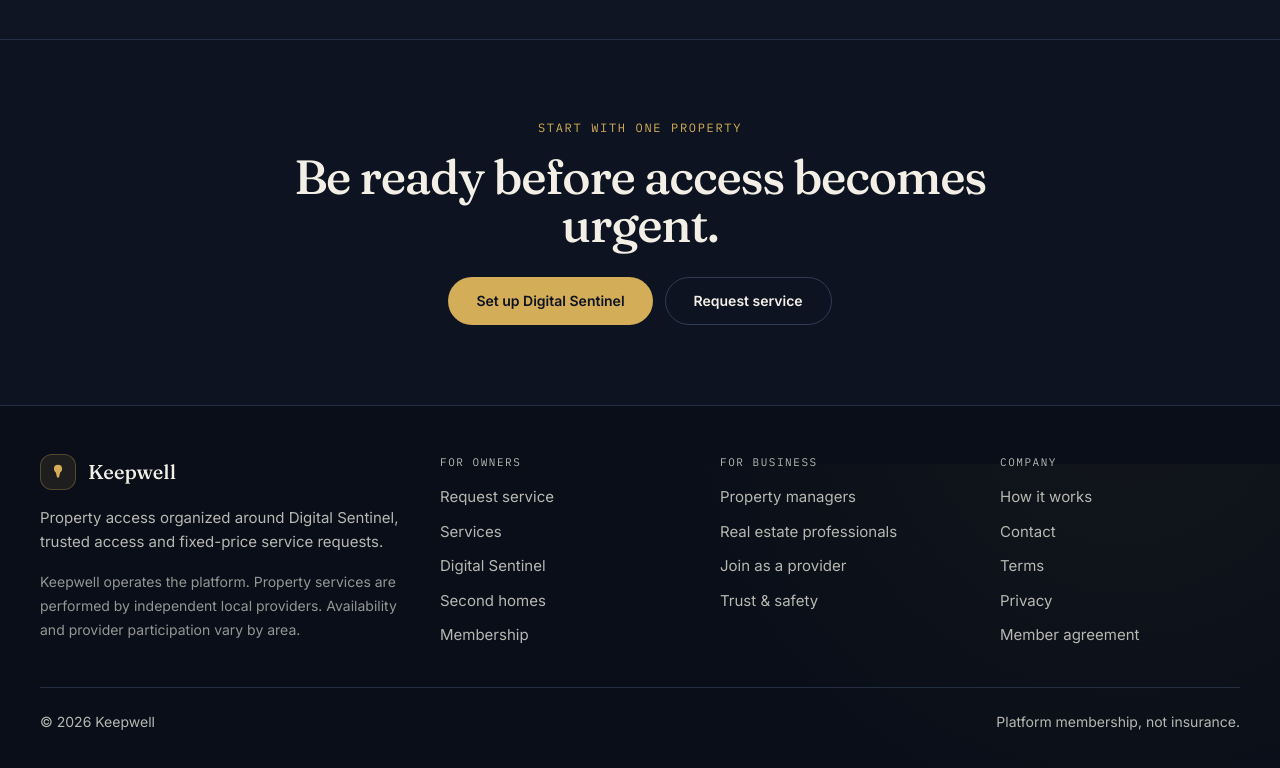
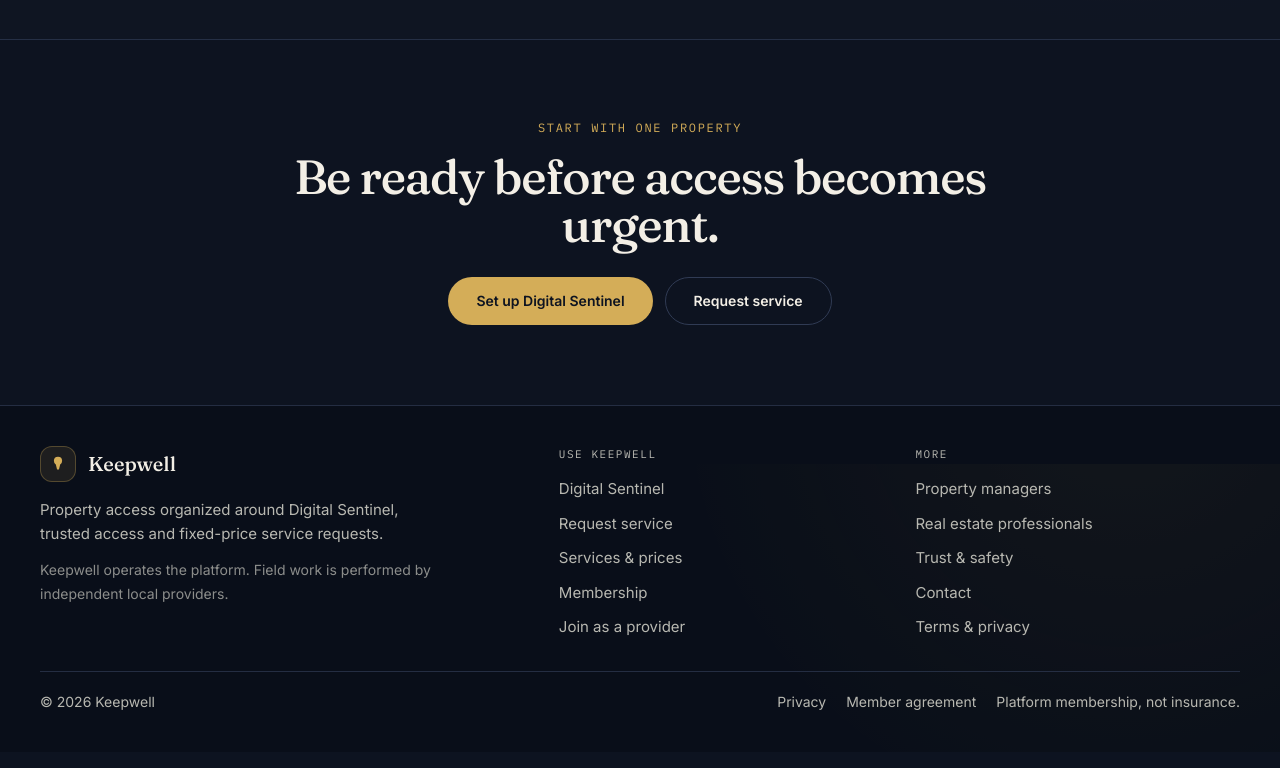
Before and after one commit to unikmo/Keepwell, a Next.js app: page / in a window 1280 px wide. Shown: the part 2736-3504 px from the top of the page. Built offline with nearby package versions, Linux system fonts and the light colour scheme; no server answers; the database is empty.

Commit message:
Reduce Keepwell footer density

```diff
--- a/src/components/Footer.tsx
+++ b/src/components/Footer.tsx
@@ -4,57 +4,50 @@ import { Keyhole } from "./Keyhole";
 export function Footer() {
   return (
     <footer className="border-t border-line/70 bg-void/45">
-      <div className="mx-auto max-w-[1400px] px-6 py-12 sm:px-8 lg:px-10">
-        <div className="grid gap-10 md:grid-cols-[1.5fr_1fr_1fr_1fr]">
+      <div className="mx-auto max-w-[1400px] px-6 py-10 sm:px-8 lg:px-10">
+        <div className="grid gap-8 md:grid-cols-[1.5fr_1fr_1fr]">
           <div>
             <Link href="/" className="flex items-center gap-3 font-display text-xl font-medium text-parchment">
-              <span className="grid h-9 w-9 place-items-center rounded-xl border border-brass/30 bg-brass/10">
-                <Keyhole className="h-4 w-3 text-brass" />
-              </span>
+              <span className="grid h-9 w-9 place-items-center rounded-xl border border-brass/30 bg-brass/10"><Keyhole className="h-4 w-3 text-brass" /></span>
               Keepwell
             </Link>
             <p className="mt-4 max-w-sm text-[15px] leading-6 text-parchment-dim">
               Property access organized around Digital Sentinel, trusted access and fixed-price service requests.
             </p>
-            <p className="mt-4 max-w-md text-sm leading-6 text-parchment-dim/80">
-              Keepwell operates the platform. Property services are performed by independent local providers. Availability and provider participation vary by area.
+            <p className="mt-3 max-w-md text-sm leading-6 text-parchment-dim/75">
+              Keepwell operates the platform. Field work is performed by independent local providers.
             </p>
           </div>
 
           <FooterColumn
-            title="For owners"
+            title="Use Keepwell"
             links={[
+              { label: "Digital Sentinel", href: "/digital-sentinel" },
               { label: "Request service", href: "/book" },
-              { label: "Services", href: "/services" },
-              { label: "Digital Sentinel", href: "/digital-sentinel" },
-              { label: "Second homes", href: "/second-homes" },
+              { label: "Services & prices", href: "/services" },
               { label: "Membership", href: "/pricing" },
+              { label: "Join as a provider", href: "/partner-tech" },
             ]}
           />
           <FooterColumn
-            title="For business"
+            title="More"
             links={[
               { label: "Property managers", href: "/for-property-managers" },
               { label: "Real estate professionals", href: "/for-real-estate-agents" },
-              { label: "Join as a provider", href: "/partner-tech" },
               { label: "Trust & safety", href: "/trust-safety" },
-            ]}
-          />
-          <FooterColumn
-            title="Company"
-            links={[
-              { label: "How it works", href: "/how-it-works" },
               { label: "Contact", href: "/contact" },
-              { label: "Terms", href: "/terms" },
-              { label: "Privacy", href: "/privacy" },
-              { label: "Member agreement", href: "/member-agreement" },
+              { label: "Terms & privacy", href: "/terms" },
             ]}
           />
         </div>
 
-        <div className="mt-10 flex flex-col gap-3 border-t border-line/70 pt-6 text-sm text-parchment-dim sm:flex-row sm:items-center sm:justify-between">
+        <div className="mt-8 flex flex-col gap-3 border-t border-line/70 pt-5 text-sm text-parchment-dim sm:flex-row sm:items-center sm:justify-between">
           <span>&copy; {new Date().getFullYear()} Keepwell</span>
-          <span>Platform membership, not insurance.</span>
+          <div className="flex flex-wrap gap-x-5 gap-y-2">
+            <Link href="/privacy" className="hover:text-parchment">Privacy</Link>
+            <Link href="/member-agreement" className="hover:text-parchment">Member agreement</Link>
+            <span>Platform membership, not insurance.</span>
+          </div>
         </div>
       </div>
     </footer>
@@ -64,13 +57,11 @@ export function Footer() {
 function FooterColumn({ title, links }: { title: string; links: { label: string; href: string }[] }) {
   return (
     <div>
-      <div className="font-mono text-[11px] uppercase tracking-[0.14em] text-parchment-dim">{title}</div>
+      <div className="font-mono text-[11px] uppercase tracking-[.14em] text-parchment-dim">{title}</div>
       <ul className="mt-4 space-y-3 text-[15px]">
         {links.map((link) => (
           <li key={link.href}>
-            <Link href={link.href} className="text-parchment-dim transition hover:text-parchment">
-              {link.label}
-            </Link>
+            <Link href={link.href} className="text-parchment-dim transition hover:text-parchment">{link.label}</Link>
           </li>
         ))}
       </ul>
```
